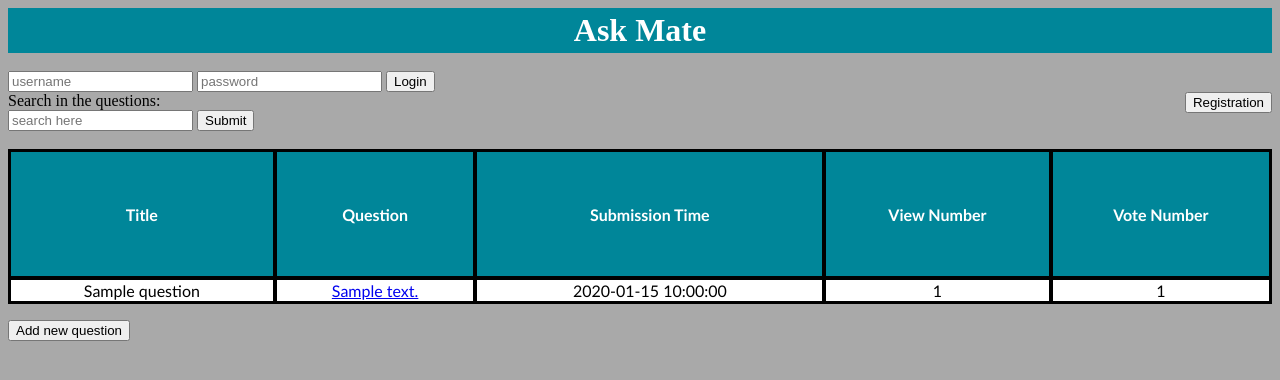
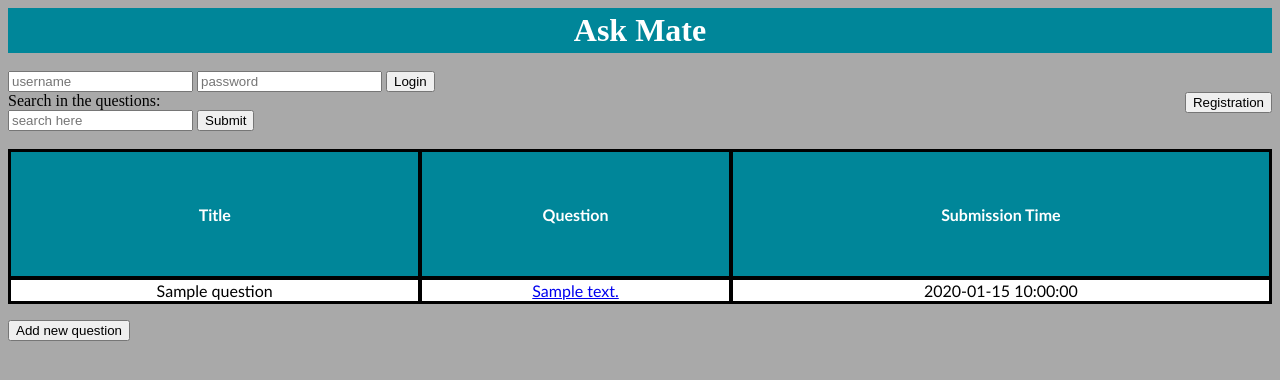
Before and after one commit to davidlenner/AbuseTeam, a Flask app: template templates/list.html in a window 1280 px wide. Shown: the top 380 px of the page. Run offline with Flask 2, Linux system fonts and the light colour scheme; the template is opened without the code that fills it: most values are stand-ins (such as "Sample title", 1, 10 or a date in 2020).

Commit message:
final version

```diff
--- a/templates/list.html
+++ b/templates/list.html
@@ -49,8 +49,6 @@
             <th>Title</th>
             <th>Question</th>
             <th>Submission Time</th>
-            <th>View Number</th>
-            <th>Vote Number</th>
         </tr>
         </thead>
 
@@ -60,8 +58,6 @@
                 <td>{{ question.title }}</td>
                 <td><a href="question/{{ question.id }}">{{ question.message }}</a></td>
                 <td>{{ question.submission_time }}</td>
-                <td>{{ question.view_number }}</td>
-                <td>{{ question.vote_number }}</td>
             </tr>
         {% endfor %}
         </tbody>
--- a/templates/question_id.html
+++ b/templates/question_id.html
@@ -17,7 +17,6 @@
             <th>Title</th>
             <th>Question</th>
             <th>Submission Time</th>
-            <th>View number</th>
             <th>Actions</th>
         </tr>
         </thead>
@@ -27,7 +26,6 @@
                 <td>{{ data.title }}</td>
                 <td>{{ data.message }}</td>
                 <td>{{ data.submission_time }}</td>
-                <td>{{ data.view_number }}</td>
                 <td>
                     <p><a href="/question/{{ question_id }}/edit-question"><button type="button">Edit question</button></a></p>
                     <p><a href="/question/{{ question_id }}/delete-question"><button type="button">Delete question</button></a></p>
```
